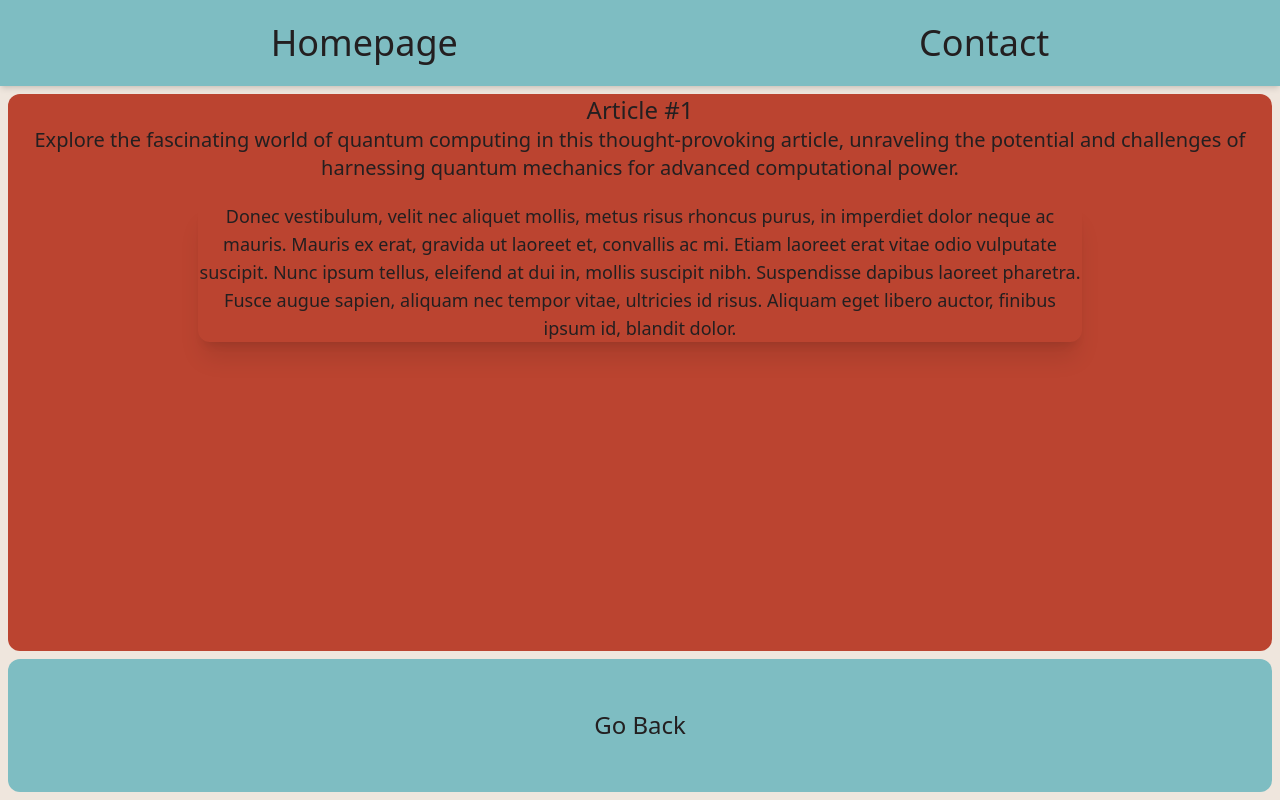
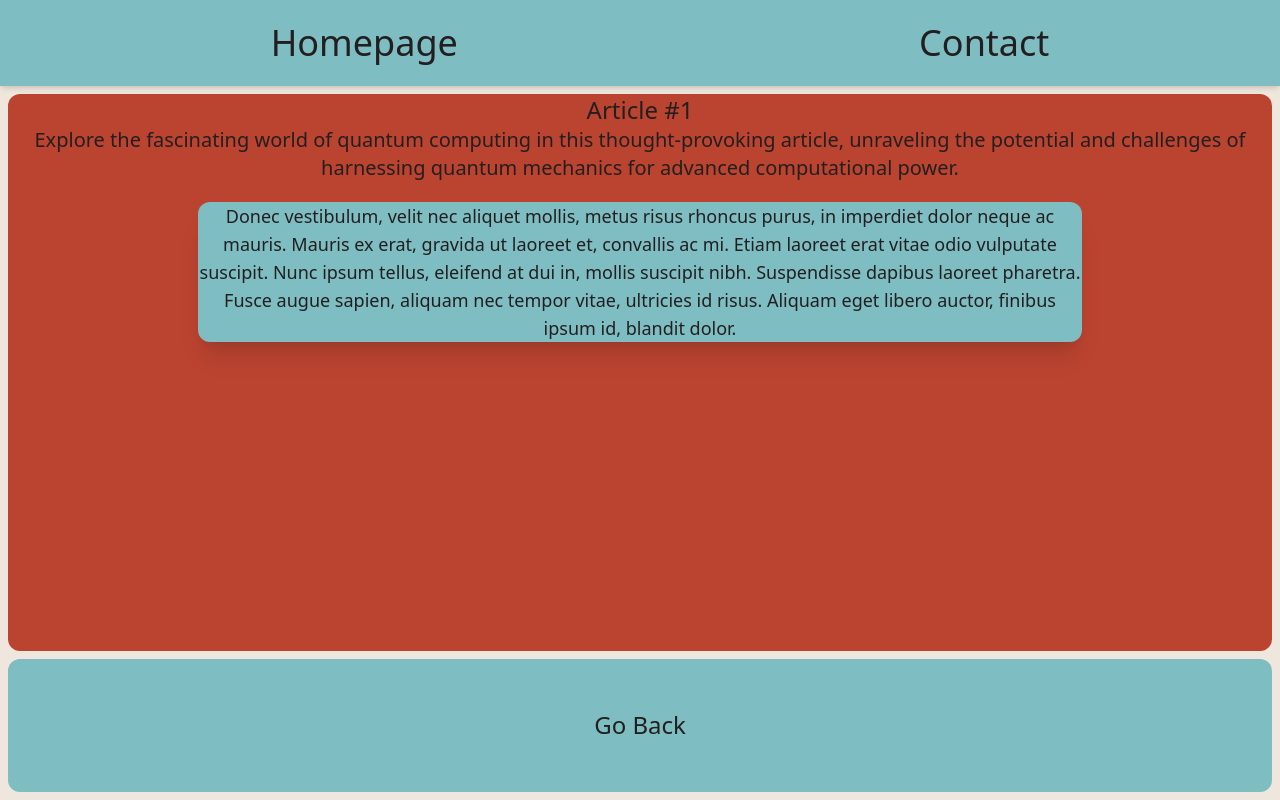
Before and after one commit to jakubhajduk53/breaking-news, a React (Create React App) app: page / in a window 1280 px wide. Both pictures are taken after a click on the element 322 px from the left and 123 px from the top of the page. Built offline with nearby package versions, Linux system fonts and the light colour scheme.

Commit message:
style: change color for FullArticle

```diff
--- a/src/components/FullArticle.js
+++ b/src/components/FullArticle.js
@@ -4,7 +4,7 @@ function FullArticle({ value, onClick }) {
       <div className="w-full h-full flex flex-col row-span-4 col-span-4 bg-persian-red rounded-xl text-center text-2xl">
         <p className=" text-2xl">{value.title}</p>
         <p className=" text-xl">{value.subtitle}</p>
-        <p className=" w-[70%] self-center text-lg shadow-xl ml-5 mr-5 rounded-xl mt-5 ">
+        <p className=" w-[70%] self-center text-lg shadow-xl ml-5 mr-5 rounded-xl mt-5  bg-verdigris">
           {value.value}
         </p>
       </div>
```
